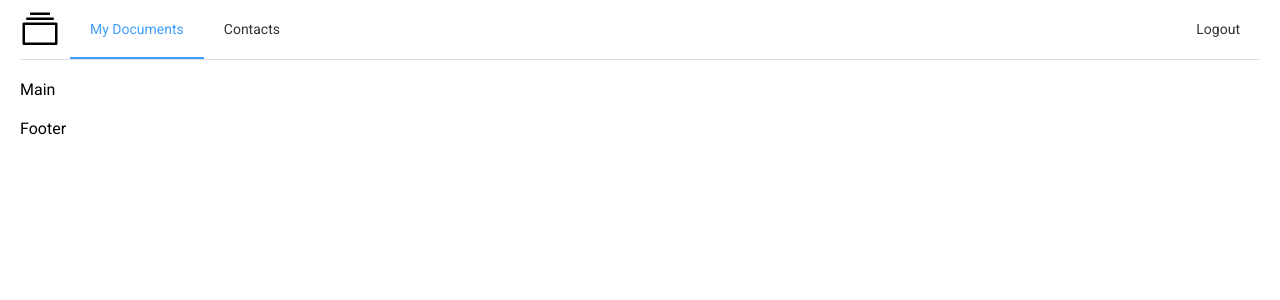
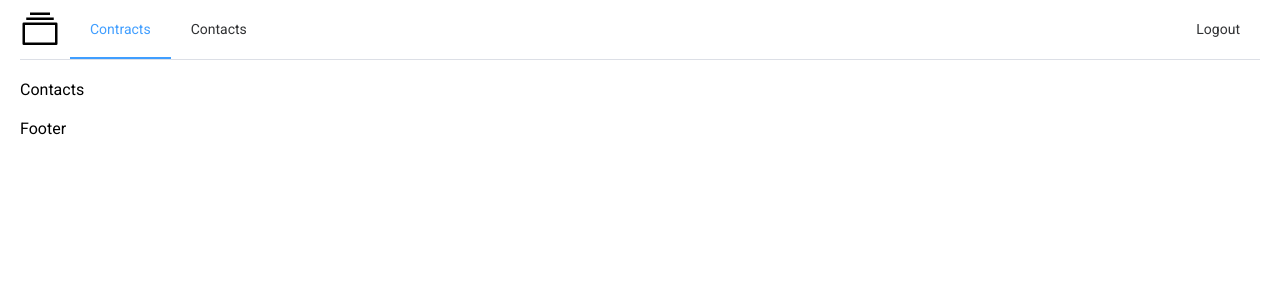
Before and after one commit to lewandy/dsign, a Vue app in the folder app/: page /contacts in a window 1280 px wide. Shown: the top 300 px of the page. Built offline with nearby package versions, Linux system fonts and the light colour scheme.

Commit message:
feat: add the router system

```diff
--- a/app/package.json
+++ b/app/package.json
@@ -9,8 +9,11 @@
   },
   "dependencies": {
     "@element-plus/icons-vue": "^0.2.7",
+    "@types/node": "^17.0.21",
     "element-plus": "^2.0.1",
-    "vue": "^3.2.25"
+    "path": "^0.12.7",
+    "vue": "^3.2.25",
+    "vue-router": "4"
   },
   "devDependencies": {
     "@vitejs/plugin-vue": "^2.2.0",
--- a/app/src/App.vue
+++ b/app/src/App.vue
@@ -1,7 +1,9 @@
 <template>
   <el-container>
     <TheHeader />
-    <el-main>Main</el-main>
+    <el-main>
+      <router-view />
+    </el-main>
     <el-footer>Footer</el-footer>
   </el-container>
 </template>
--- a/app/src/components/TheHeader.vue
+++ b/app/src/components/TheHeader.vue
@@ -1,11 +1,15 @@
 <template>
   <el-header>
-    <el-menu :default-active="activeIndex" mode="horizontal" @select="handleSelect">
+    <el-menu :default-active="activeIndex" mode="horizontal">
       <el-icon :style="{ marginTop: '10px' }" :size="40">
         <files />
       </el-icon>
-      <el-menu-item id="my-documents-button" index="1">My Documents</el-menu-item>
-      <el-menu-item index="2">Contacts</el-menu-item>
+      <el-menu-item
+        id="my-documents-button"
+        @click="goToRoute('contracts.list')"
+        index="1"
+      >Contracts</el-menu-item>
+      <el-menu-item index="2" @click="goToRoute('contacts.list')">Contacts</el-menu-item>
       <el-menu-item class="menu-logout-button" index="3">Logout</el-menu-item>
     </el-menu>
   </el-header>
@@ -14,6 +18,7 @@
 <script lang="ts">
 import { defineComponent, ref } from "vue";
 import { Files } from "@element-plus/icons-vue"
+import { Router, useRouter } from "vue-router";
 
 export default defineComponent({
   name: 'TheHeader',
@@ -21,12 +26,19 @@ export default defineComponent({
     Files
   },
   setup() {
+    const router: Router = useRouter()
+
     const activeIndex = ref('1')
     const handleSelect = (key: string, keyPath: string[]) => {
       console.log(key, keyPath)
     }
 
+    const goToRoute = (name: string) => {
+      router.push({ name })
+    }
+
     return {
+      goToRoute,
       activeIndex,
       handleSelect
     }
--- a/app/src/main.ts
+++ b/app/src/main.ts
@@ -2,9 +2,12 @@ import { createApp } from "vue";
 import ElementPlus from "element-plus";
 import "element-plus/dist/index.css";
 import App from "./App.vue";
+import Router from "./router";
 
 const app = createApp(App);
 
 app.use(ElementPlus);
 
+app.use(Router);
+
 app.mount("#app");
--- /dev/null
+++ b/app/src/pages/Contacts.vue
@@ -0,0 +1,12 @@
+<template>
+  <div>Contacts</div>
+</template>
+
+<script lang="ts">
+export default {
+  name: "Contacts"
+}
+</script>
+
+<style>
+</style>
--- /dev/null
+++ b/app/src/pages/Contracts.vue
@@ -0,0 +1,12 @@
+<template>
+  <div>Contracts page</div>
+</template>
+
+<script lang="ts">
+export default {
+  name: "Contracts"
+}
+</script>
+
+<style>
+</style>
```
Also changed, not shown: app/src/router.ts (added, +16 -0 lines), 1 other file (tests, documents, lock files or other folders).
